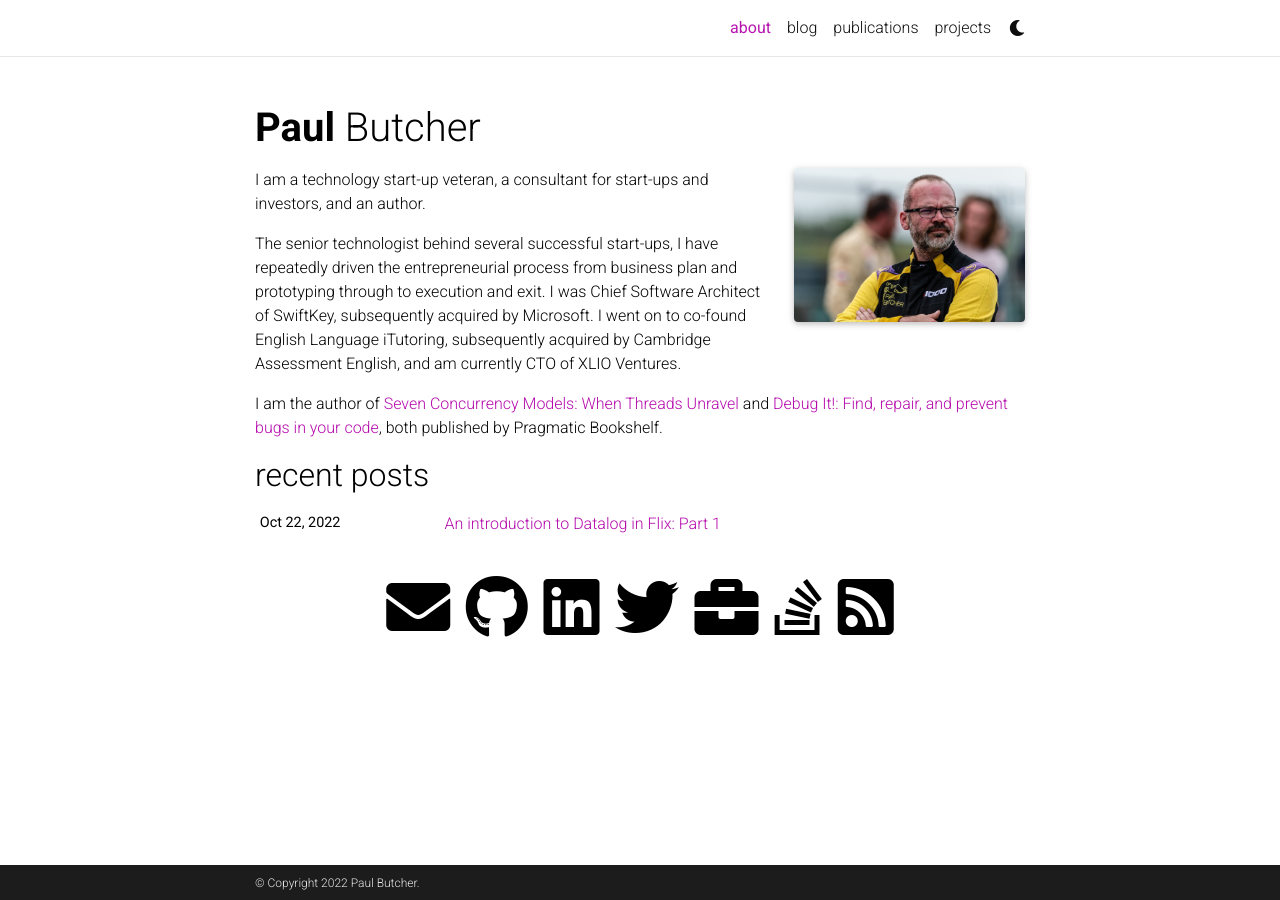
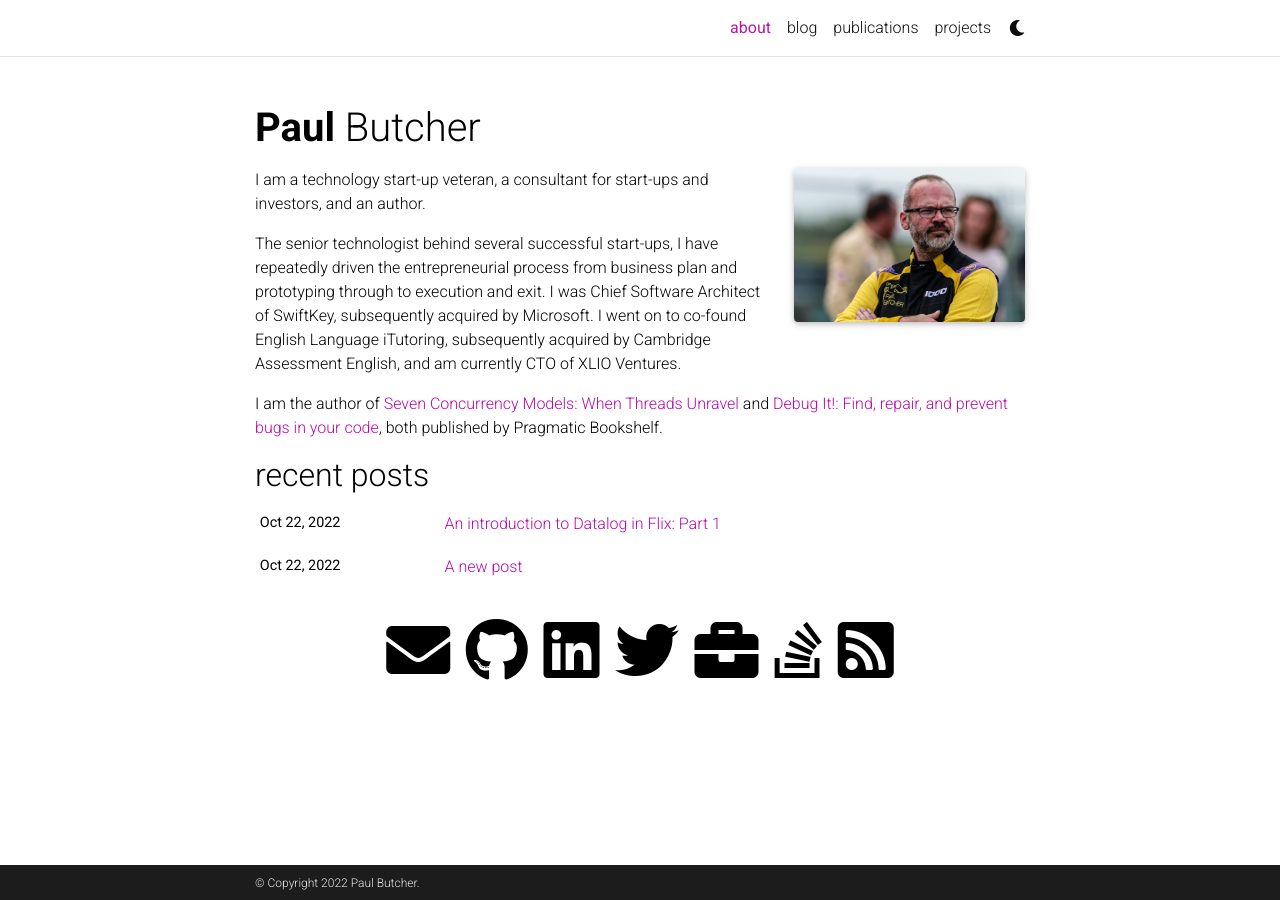
Before and after one commit to paulbutcher/paulbutcher.github.io, a Jekyll site: the page built from _pages/about.md, in a window 1280 px wide. Built offline with Jekyll 4.4.1, drawn with Linux system fonts in a browser that asks for light colours; full-size pictures stand in for the smaller copies a plugin makes; comment, search, counter and statistics services are not loaded; a style sheet for code colours, icons or effects is not loaded.

Commit message:
Experiment

```diff
--- /dev/null
+++ b/_posts/2022-10-22-new-post.md
@@ -0,0 +1,7 @@
+---
+layout: post
+title: A new post
+description:
+tags:
+categories:
+---
```
Also changed, not shown: _posts/2022-10-22-datalog1.md (+0 -1 lines), 1 other file.
